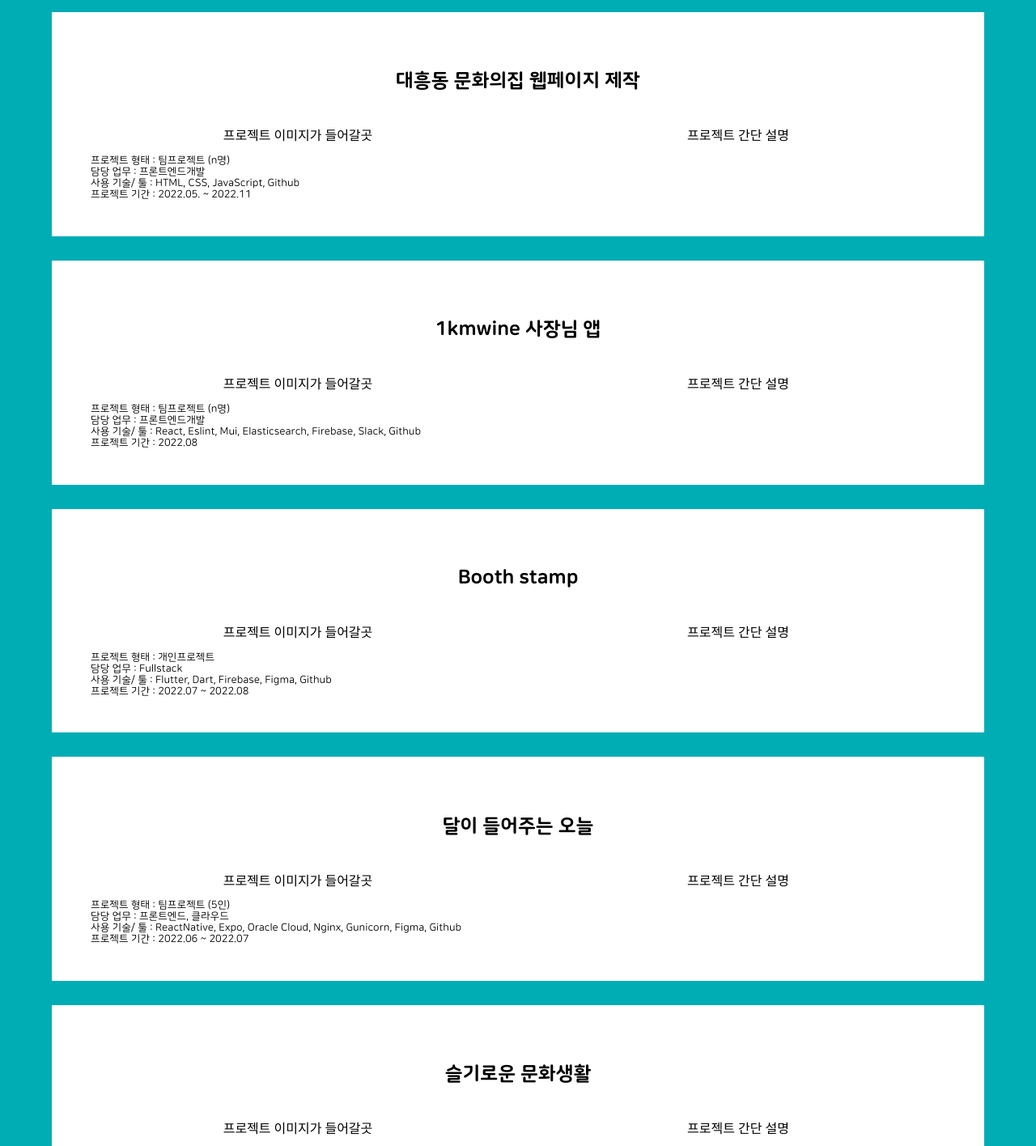
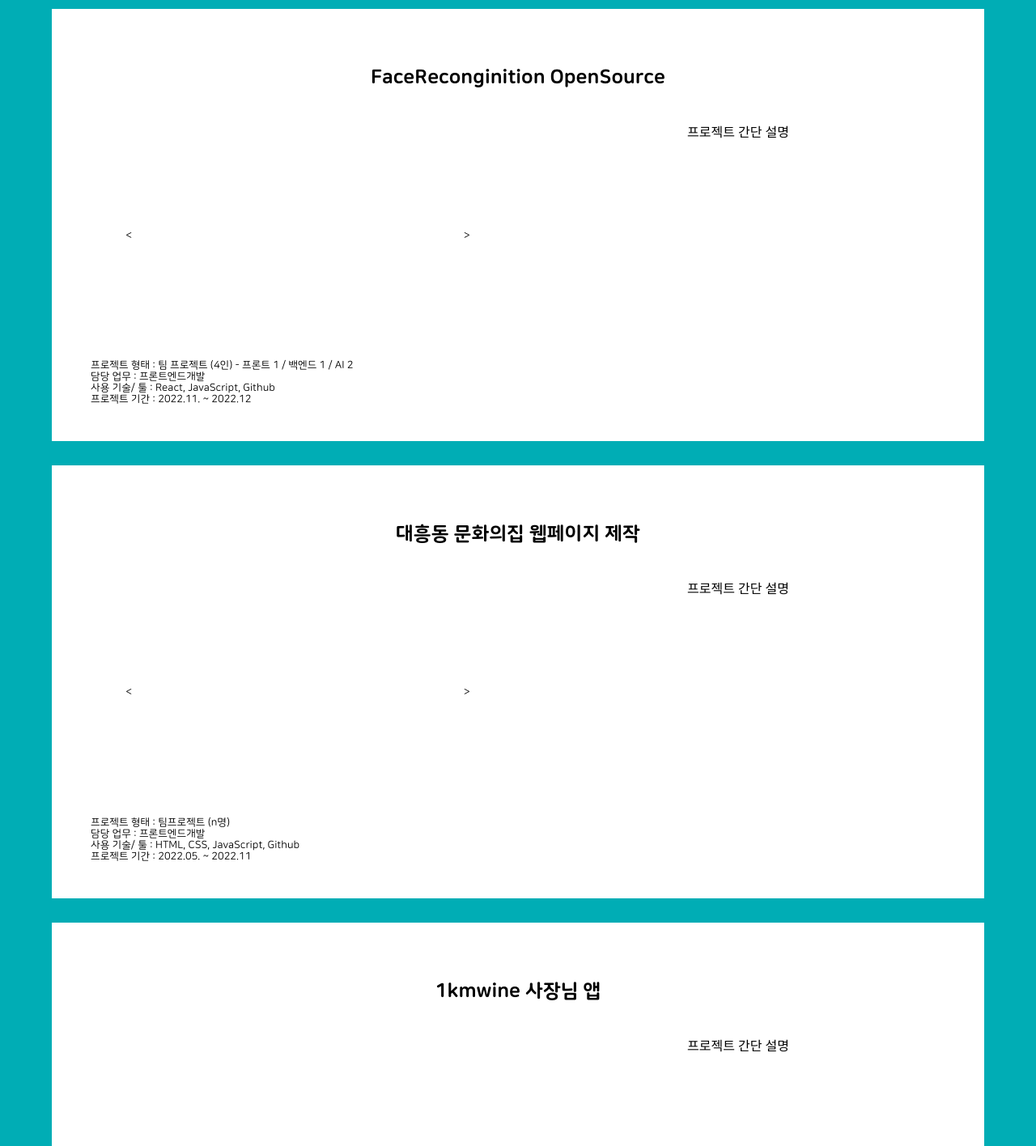
Before and after one commit to DongYounYim/Portfolio, a React (Create React App) app: page / in a window 1280 px wide. Shown: the part 3479-4895 px from the top of the page at 81% size. Built offline with nearby package versions, Linux system fonts and the light colour scheme.

Commit message:
[Add] ImageSlider 크기 조정

```diff
--- a/src/Projects/Projects.jsx
+++ b/src/Projects/Projects.jsx
@@ -1,4 +1,4 @@
-import { Spacer } from "../components";
+import { Spacer, ImageSlider } from "../components";
 
 const Projects = () => {
   return (
@@ -9,7 +9,7 @@ const Projects = () => {
           <h5>CheerDo</h5>
           <div className="projectContent">
             <div>
-              프로젝트 이미지가 들어갈곳
+              <ImageSlider type="mobile" />
               <pre style={{ textAlign: "left" }}>
                 프로젝트 형태 : 팀 프로젝트 (3인) - 프론트1 / 백엔드 2<br />
                 담당 업무 : 팀원 / 프론트엔드 개발 <br />
@@ -55,7 +55,7 @@ const Projects = () => {
           <h5>Portfolio</h5>
           <div className="projectContent">
             <div>
-              프로젝트 이미지가 들어갈곳
+              <ImageSlider type="web" />
               <pre style={{ textAlign: "left" }}>
                 프로젝트 형태 : 개인 프로젝트
                 <br />
@@ -71,7 +71,7 @@ const Projects = () => {
           <h5>FaceReconginition OpenSource</h5>
           <div className="projectContent">
             <div>
-              프로젝트 이미지가 들어갈곳
+              <ImageSlider type="web" />
               <pre style={{ textAlign: "left" }}>
                 프로젝트 형태 : 팀 프로젝트 (4인) - 프론트 1 / 백엔드 1 / AI 2{" "}
                 <br />
@@ -87,7 +87,7 @@ const Projects = () => {
           <h5>대흥동 문화의집 웹페이지 제작</h5>
           <div className="projectContent">
             <div>
-              프로젝트 이미지가 들어갈곳
+              <ImageSlider type="web" />
               <pre style={{ textAlign: "left" }}>
                 프로젝트 형태 : 팀프로젝트 (n명)
                 <br />
@@ -103,7 +103,7 @@ const Projects = () => {
           <h5>1kmwine 사장님 앱</h5>
           <div className="projectContent">
             <div>
-              프로젝트 이미지가 들어갈곳
+              <ImageSlider type="mobile" />
               <pre style={{ textAlign: "left" }}>
                 프로젝트 형태 : 팀프로젝트 (n명)
                 <br />
@@ -121,7 +121,7 @@ const Projects = () => {
           <h5>Booth stamp</h5>
           <div className="projectContent">
             <div>
-              프로젝트 이미지가 들어갈곳
+              <ImageSlider type="mobile" />
               <pre style={{ textAlign: "left" }}>
                 프로젝트 형태 : 개인프로젝트
                 <br />
@@ -138,7 +138,7 @@ const Projects = () => {
           <h5>달이 들어주는 오늘</h5>
           <div className="projectContent">
             <div>
-              프로젝트 이미지가 들어갈곳
+              <ImageSlider type="mobile" />
               <pre style={{ textAlign: "left" }}>
                 프로젝트 형태 : 팀프로젝트 (5인)
                 <br />
@@ -156,7 +156,7 @@ const Projects = () => {
           <h5>슬기로운 문화생활</h5>
           <div className="projectContent">
             <div>
-              프로젝트 이미지가 들어갈곳
+              <ImageSlider type="mobile" />
               <pre style={{ textAlign: "left" }}>
                 프로젝트 형태 : 팀프로젝트 (5인)
                 <br />
@@ -173,7 +173,7 @@ const Projects = () => {
           <h5>CNmusicFesta 홈페이지</h5>
           <div className="projectContent">
             <div>
-              프로젝트 이미지가 들어갈곳
+              <ImageSlider type="web" />
               <pre style={{ textAlign: "left" }}>
                 프로젝트 형태 : 개인프로젝트
                 <br />
--- a/src/components/ImageSlider/SliderContainer.js
+++ b/src/components/ImageSlider/SliderContainer.js
@@ -1,5 +1,19 @@
-const SliderContainer = () => {
-  return <div></div>;
+const SliderContainer = ({ type, children, ...props }) => {
+  const containerSize =
+    type === "mobile"
+      ? {
+          width: "18vw",
+          height: "26vw",
+        }
+      : {
+          width: "32vw",
+          height: "22vw",
+        };
+  return (
+    <div className="sliderContainer" style={containerSize}>
+      {children}
+    </div>
+  );
 };
 
 export default SliderContainer;
--- a/src/components/ImageSlider/index.js
+++ b/src/components/ImageSlider/index.js
@@ -1,3 +1,19 @@
-const ImageSlider = () => {};
+import SliderContainer from "./SliderContainer";
+
+const ImageSlider = ({ type }) => {
+  return (
+    <div
+      style={{
+        display: "flex",
+        alignItems: "center",
+        justifyContent: "center",
+      }}
+    >
+      <span>{"<"}</span>
+      <SliderContainer type={type} />
+      <span>{">"}</span>
+    </div>
+  );
+};
 
 export default ImageSlider;
--- a/src/components/index.js
+++ b/src/components/index.js
@@ -6,3 +6,4 @@ export { default as Slider } from "./Slider";
 export { default as Spacer } from "./Spacer";
 export { default as LinkBadge } from "./LinkBadge";
 export { default as Ulept } from "./Ulept";
+export { default as ImageSlider } from "./ImageSlider";
--- a/src/style/style.scss
+++ b/src/style/style.scss
@@ -246,6 +246,10 @@ pre {
   }
 }
 
+.sliderContainer {
+  display: relative;
+}
+
 .history {
   margin-top: 16px;
 }
```
